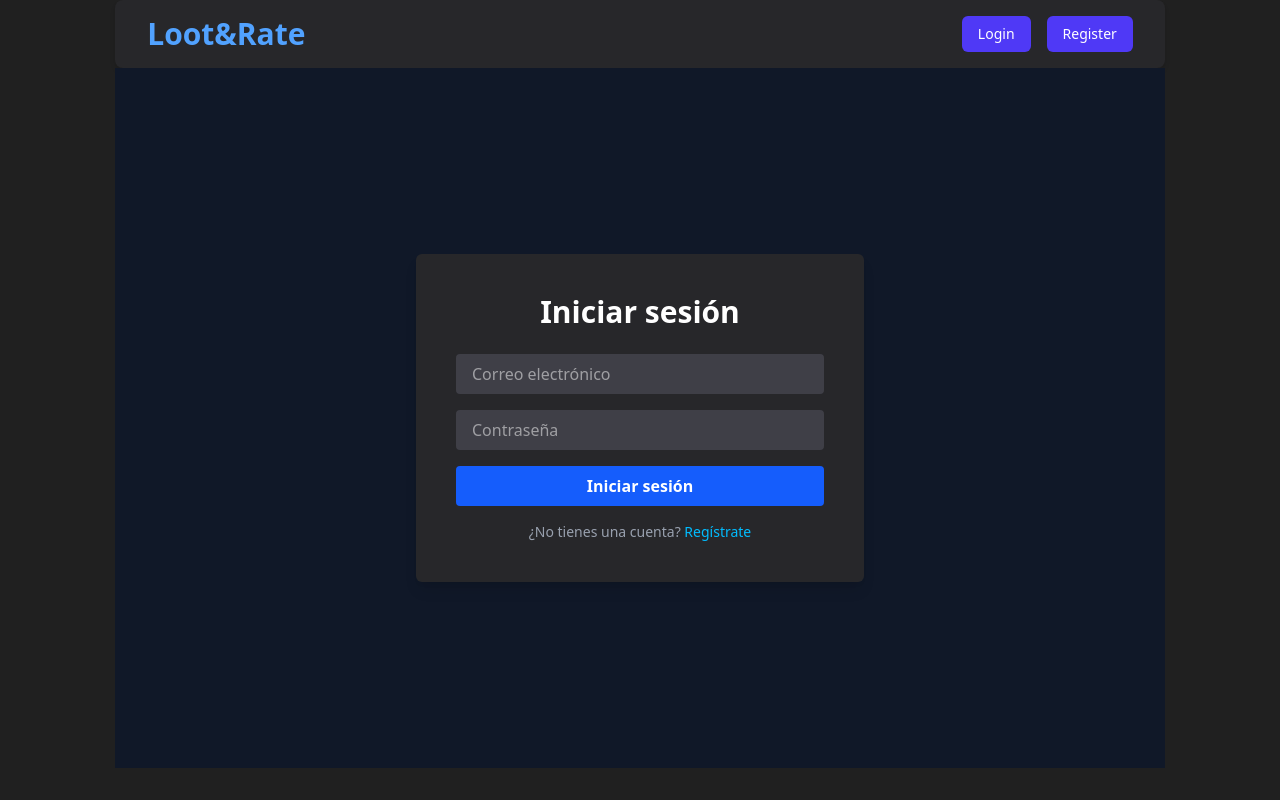
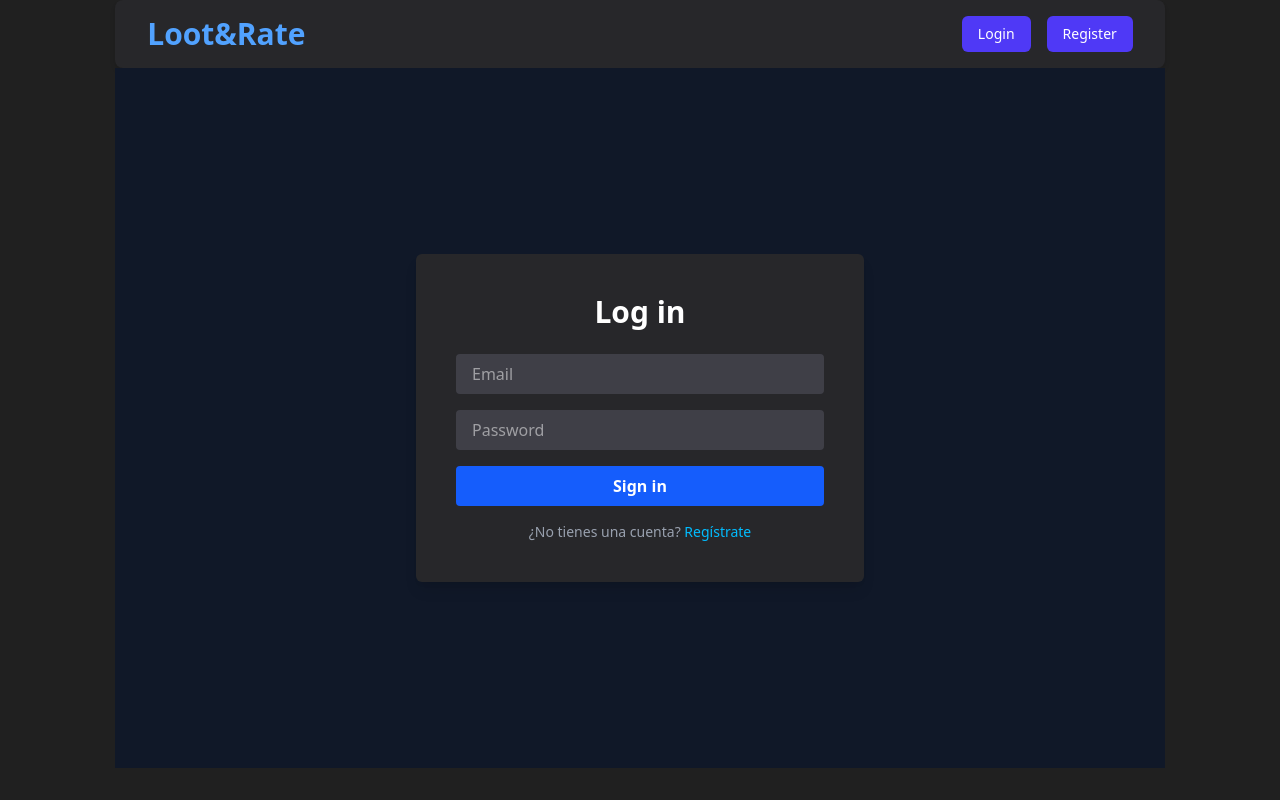
Before and after one commit to LuisPacu1O/LootAndRate, a React (Vite) app in the folder frontend/: page /login in a window 1280 px wide. Built offline with nearby package versions, Linux system fonts and the light colour scheme.

Commit message:
fix: traducción login

```diff
--- a/frontend/src/pages/Login.jsx
+++ b/frontend/src/pages/Login.jsx
@@ -24,7 +24,7 @@ export const Login = () => {
   return (
     <div className='flex h-[calc(100vh-100px)] items-center justify-center bg-gray-900'>
       <div className="bg-zinc-800 max-w-md w-full p-10 rounded-md shadow-lg">
-        <h1 className="text-3xl font-bold text-white mb-6 text-center">Iniciar sesión</h1>
+        <h1 className="text-3xl font-bold text-white mb-6 text-center">Log in</h1>
 
         {loginErrors.length > 0 && (
           <p className="text-white bg-red-500 py-2 px-4 rounded mb-4 text-center">
@@ -37,23 +37,23 @@ export const Login = () => {
             type="email"
             {...register("email", { required: true })}
             className='w-full bg-zinc-700 text-white px-4 py-2 rounded focus:outline-none focus:ring-2 focus:ring-blue-500'
-            placeholder='Correo electrónico'
+            placeholder='Email'
           />
-          {errors.email && <p className='text-red-400 text-sm'>El email es obligatorio</p>}
+          {errors.email && <p className='text-red-400 text-sm'>Email is needed</p>}
 
           <input
             type="password"
             {...register("password", { required: true })}
             className='w-full bg-zinc-700 text-white px-4 py-2 rounded focus:outline-none focus:ring-2 focus:ring-blue-500'
-            placeholder='Contraseña'
+            placeholder='Password'
           />
-          {errors.password && <p className='text-red-400 text-sm'>La contraseña es obligatoria</p>}
+          {errors.password && <p className='text-red-400 text-sm'>Password is needed</p>}
 
           <button
             type='submit'
             className="w-full bg-blue-600 hover:bg-blue-700 text-white py-2 rounded font-semibold transition"
           >
-            Iniciar sesión
+            Sign in
           </button>
         </form>
 
--- a/frontend/src/pages/Register.jsx
+++ b/frontend/src/pages/Register.jsx
@@ -38,7 +38,7 @@ const Register = () => {
             type="text"
             {...register("name", { required: true })}
             className='w-full bg-zinc-700 text-white px-4 py-2 rounded focus:outline-none focus:ring-2 focus:ring-blue-500'
-            placeholder='Nombre de usuario'
+            placeholder='Username'
           />
           {errors.name && <p className='text-red-400 text-sm'>Username is needed</p>}
 
@@ -46,7 +46,7 @@ const Register = () => {
             type="email"
             {...register("email", { required: true })}
             className='w-full bg-zinc-700 text-white px-4 py-2 rounded focus:outline-none focus:ring-2 focus:ring-blue-500'
-            placeholder='Correo electrónico'
+            placeholder='Email'
           />
           {errors.email && <p className='text-red-400 text-sm'>Email is needed</p>}
 
@@ -54,7 +54,7 @@ const Register = () => {
             type="password"
             {...register("password", { required: true })}
             className='w-full bg-zinc-700 text-white px-4 py-2 rounded focus:outline-none focus:ring-2 focus:ring-blue-500'
-            placeholder='Contraseña'
+            placeholder='Password'
           />
           {errors.password && <p className='text-red-400 text-sm'>Password is needed</p>}
 
```
